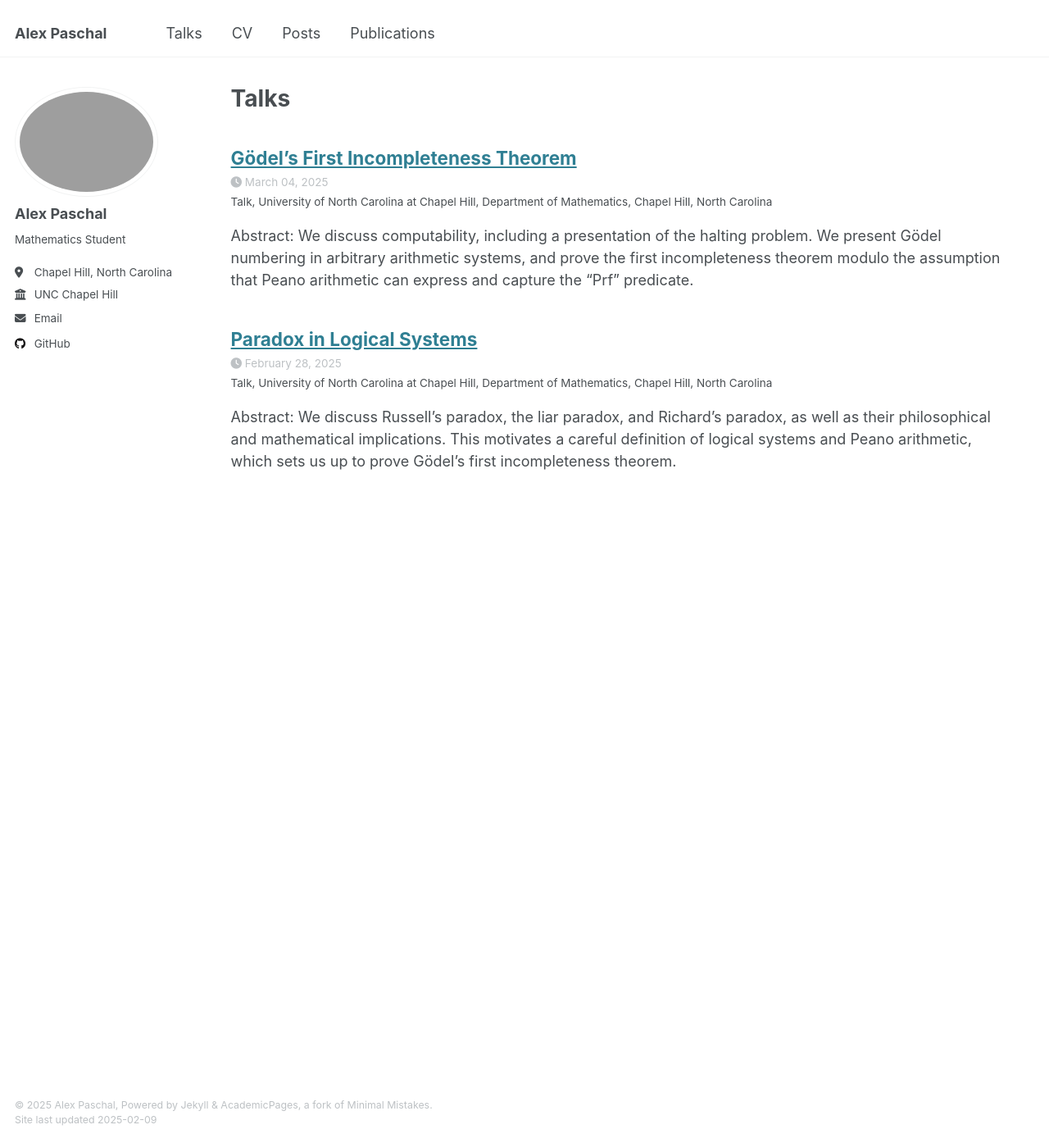
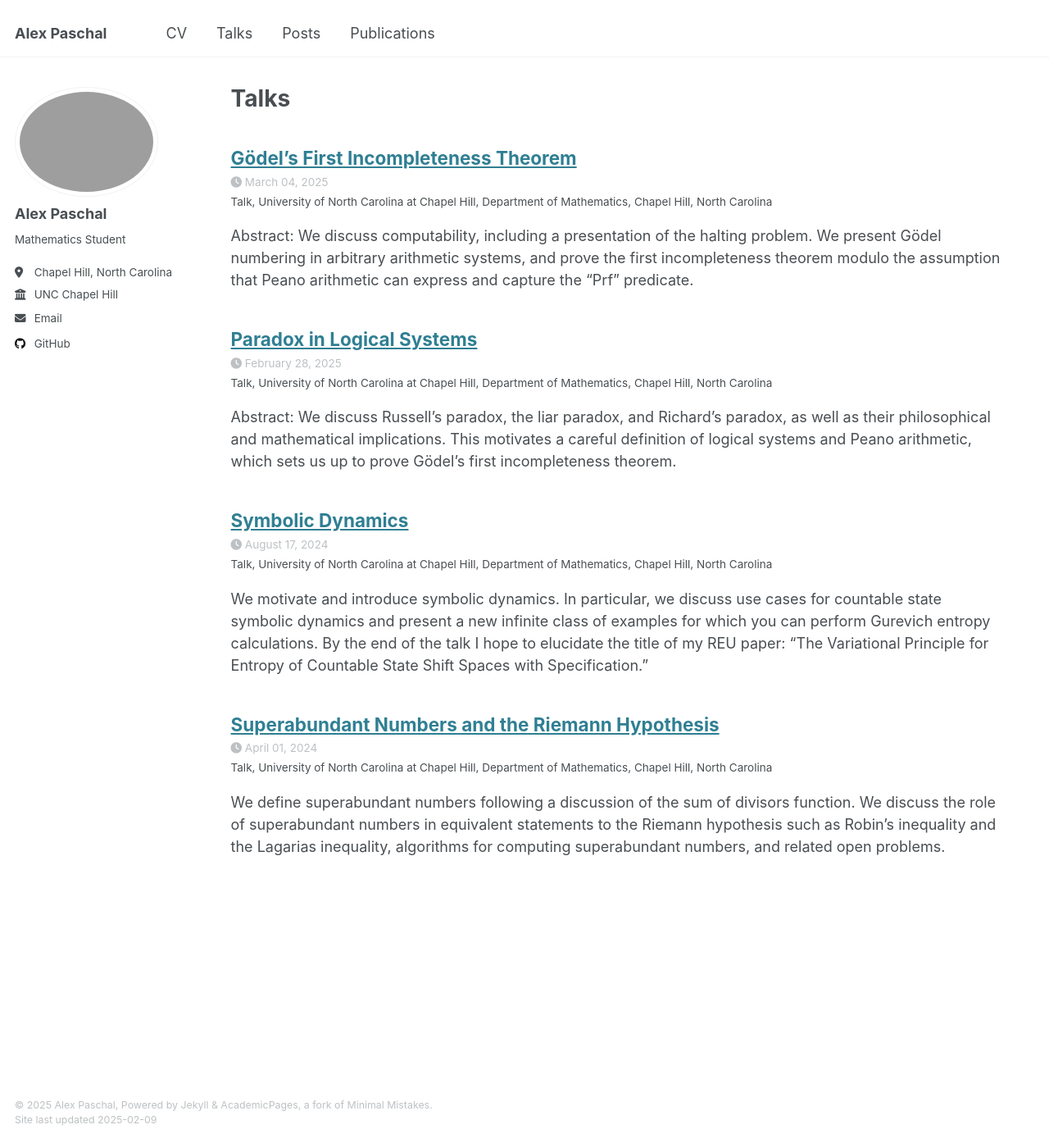
Before and after one commit to alexmpaschal/alexmpaschal.github.io, a Jekyll site: the page built from _pages/talks.html, in a window 1280 px wide and 1394 px high. Shown: the whole window at 82% size. Built offline with Jekyll 4.4.1, drawn with Linux system fonts in a browser that asks for light colours.

Commit message:
Add talks

```diff
--- a/_data/navigation.yml
+++ b/_data/navigation.yml
@@ -5,11 +5,11 @@
 # prevent it from being included in the site.
 
 main:
+  - title: "CV"
+    url: /cv/
+
   - title: "Talks"
     url: /talks/
-
-  - title: "CV"
-    url: /cv/
 
   - title: "Posts"
     url: /posts/
--- /dev/null
+++ b/_talks/2024-04-01-superabundant-numbers.md
@@ -0,0 +1,11 @@
+---
+title: "Superabundant Numbers and the Riemann Hypothesis"
+collection: talks
+type: "Talk"
+permalink: /talks/2024-04-01-superabundant-numbers
+venue: "University of North Carolina at Chapel Hill, Department of Mathematics"
+date: 2024-04-01
+location: "Chapel Hill, North Carolina"
+---
+
+We define superabundant numbers following a discussion of the sum of divisors function. We discuss the role of superabundant numbers in equivalent statements to the Riemann hypothesis such as Robin's inequality and the Lagarias inequality, algorithms for computing superabundant numbers, and related open problems.
--- /dev/null
+++ b/_talks/2024-08-17-symbolic-dynamics.md
@@ -0,0 +1,11 @@
+---
+title: "Symbolic Dynamics"
+collection: talks
+type: "Talk"
+permalink: /talks/2024-08-17-symbolic-dynamics
+venue: "University of North Carolina at Chapel Hill, Department of Mathematics"
+date: 2024-08-17
+location: "Chapel Hill, North Carolina"
+---
+
+We motivate and introduce symbolic dynamics. In particular, we discuss use cases for countable state symbolic dynamics and present a new infinite class of examples for which you can perform Gurevich entropy calculations. By the end of the talk I hope to elucidate the title of my REU paper: "The Variational Principle for Entropy of Countable State Shift Spaces with Specification."
```
Also changed, not shown: _talks/2025-02-28-paradoxes.md (+1 -1 lines), _talks/2025-03-04-godel.md (+1 -1 lines).
